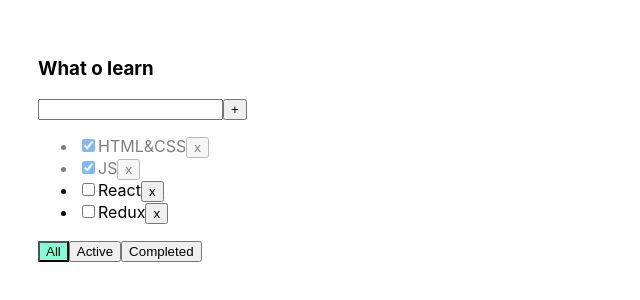
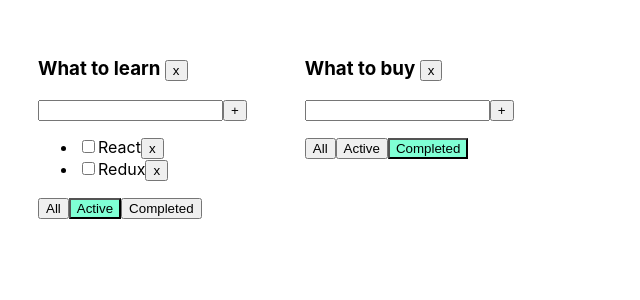
Before and after one commit to ViacheslavChistiakov/ToDoList, a React (Create React App) app: page / in a window 1280 px wide. Shown: the top 300 px of the page, without its empty margins (0-640 px from the left). Built offline with nearby package versions, Linux system fonts and the light colour scheme.

Commit message:
destruction

```diff
--- a/src/App.tsx
+++ b/src/App.tsx
@@ -4,67 +4,113 @@
 import { v1 } from 'uuid';
 
 export type FillterValuesType = 'all' | 'completed' | 'active'
+type toDoListType = {
+  id: string,
+  title:string,
+  filter: FillterValuesType
+
+}
 
 function App() {
 
 
-  let [tasks, setTasks] = useState<Array<TaskType>>([
-    { id: v1(), title: 'HTML&CSS', isDone: true },
-    { id: v1(), title: 'JS', isDone: true },
-    { id: v1(), title: 'React', isDone: false },
-    { id: v1(), title: 'Redux', isDone: false },
-  ]);
-  console.log(tasks);
 
-  let [filter, setFilter] = useState<FillterValuesType>('all')
-
-
-  function addTask(title: string) {
+  function addTask(title: string, toDoListId:string) {
     let newTask = { id: v1(), title: title, isDone: false }
+    let tasks = tasksObj[toDoListId]
     let newTasks = [newTask, ...tasks]
-    setTasks(newTasks);
+    tasksObj[toDoListId] = newTasks
+    setTasks({...tasksObj });
   }
 
 
-  function changeStatus(taskId: string, isDone: boolean) {
+  function changeStatus(taskId: string, isDone: boolean, toDoListId: string) {
+   let tasks = tasksObj[toDoListId]
    let task =  tasks.find(t =>  t.id === taskId)
    if(task){
     task.isDone = !task.isDone
+    setTasks(  {...tasksObj} )
    }
-   setTasks( [ ...tasks ])
+
 
   }
 
 
-  function removeTask(id: string) {
+  function removeTask(id: string, toDoListId: string) {
+   let tasks = tasksObj[toDoListId]
    let filteredTasks = tasks.filter( t =>  t.id !== id)
-   setTasks(filteredTasks)
+   tasksObj[toDoListId] = filteredTasks
+   setTasks({...tasksObj})
   }
 
-  function changeFilter (value: FillterValuesType) {
-    setFilter(value);
+  function changeFilter (value: FillterValuesType, toDoListId: string) {
+      let toDoList = toDoLists.find(tl => tl.id === toDoListId)
+      if(toDoList){
+        toDoList.filter = value;
+        setToDoList([...toDoLists])
+      }
   }
 
-  let tasksForTodoList = tasks;
-  if (filter === 'completed'){
-    tasksForTodoList = tasks.filter(t => t.isDone === true);
-  }
-  if (filter === 'active'){
-    tasksForTodoList = tasks.filter(t => t.isDone === false);
-  }
+ let toDoList1 = v1();
+ let toDoList2 = v1();
+
+ let [toDoLists, setToDoList] = useState<Array<toDoListType>>([
+   { id: toDoList1, title: "What to learn", filter: "active"},
+   { id: toDoList2, title: "What to buy", filter: "completed"}
+ ])
+
+
+let removeToDoList = (toDoListId: string) => {
+  let filteredToDoList = toDoLists.filter(tl => tl.id !== toDoListId)
+  setToDoList(filteredToDoList);
+  delete tasksObj[toDoListId]
+  setTasks({...tasksObj})
+}
+
+
+ let [tasksObj, setTasks] = useState({
+    [toDoList1]: [
+      { id: v1(), title: 'HTML&CSS', isDone: true },
+      { id: v1(), title: 'JS', isDone: true },
+      { id: v1(), title: 'React', isDone: false },
+      { id: v1(), title: 'Redux', isDone: false },
+    ],
+    [toDoList2]: [
+      { id: v1(), title: 'Book', isDone: false },
+      { id: v1(), title: 'Milk', isDone: false },
+    ]
+ });
 
 
   return (
     <div className="App">
-      <TodoList title='What o learn'
-                  tasks={tasksForTodoList}
-                  removeTask={removeTask}
-                  changeFilter={changeFilter}
-                  addTask={addTask}
-                  changeTaskStatus={changeStatus}
-                  filter={filter}
+      {
+        toDoLists.map((tl) => {
+          let tasksForTodoList = tasksObj[tl.id];
+          if (tl.filter === 'completed'){
+            tasksForTodoList = tasksForTodoList.filter(t => t.isDone === true);
+          }
+          if (tl.filter === 'active'){
+            tasksForTodoList = tasksForTodoList.filter(t => t.isDone === false);
+          }
+          return <TodoList
+          key={tl.id}
+          id={tl.id}
+          title={tl.title}
+          tasks={tasksForTodoList}
+          removeTask={removeTask}
+          changeFilter={changeFilter}
+          addTask={addTask}
+          changeTaskStatus={changeStatus}
+          filter={tl.filter}
+          removeToDoList={removeToDoList}
 
-                  />
+          />
+        })
+      }
+
+
+
 
     </div>
   );
--- a/src/components/TodoList.tsx
+++ b/src/components/TodoList.tsx
@@ -10,13 +10,15 @@
 
 
 type PropsType = {
+    id: string
     title: string
     tasks: Array<TaskType>
     filter: FillterValuesType
-    removeTask: (id: string) => void
-    changeFilter: (value: FillterValuesType) => void
-    addTask: (title: string) => void
-    changeTaskStatus: (taskId: string, isDone: boolean) => void
+    removeTask: (id: string,   toDoListId: string) => void
+    changeFilter: (value: FillterValuesType, toDoListId:string) => void
+    addTask: (title: string,   toDoListId: string) => void
+    changeTaskStatus: (taskId: string, isDone: boolean, toDoListId: string) => void
+    removeToDoList: (toDoListId: string) => void
 
 }
 
@@ -31,7 +33,7 @@
   const onKeyPressHundler = (e: KeyboardEvent<HTMLInputElement>) => {
     setError(null);
     if (e.charCode === 13 && title.trim() !== "" ) {
-      props.addTask(title.trim());
+      props.addTask(title.trim(), props.id );
         setTitle("")
     } else {
       setError("Title is required")
@@ -40,7 +42,7 @@
 
   const addTask = () => {
     if(title.trim() !== "") {
-      props.addTask(title.trim());
+      props.addTask(title.trim(), props.id);
       setTitle("")
     } else {
       setError("Title is required")
@@ -48,14 +50,16 @@
 
   }
 
-  const onAllClickHundler = () => props.changeFilter('all');
-  const onActiveClickHundler = () => props.changeFilter('active');
-  const onCompletedClickHundler = () => props.changeFilter('completed');
-
+  const onAllClickHundler = () => props.changeFilter('all', props.id);
+  const onActiveClickHundler = () => props.changeFilter('active', props.id);
+  const onCompletedClickHundler = () => props.changeFilter('completed', props.id);
+  const removeToDoList = () => {
+    props.removeToDoList(props.id)
+  }
 
     return (
       <div>
-        <h3>{props.title}</h3>
+        <h3>{props.title} <button onClick={removeToDoList}>x</button></h3>
         <div>
           <input value={title}
            onChange={onNewTitleChangeHundler}
@@ -69,8 +73,8 @@
         <ul>
           {
             props.tasks.map(t => {
-              const onRemoveHundler =  () => { props.removeTask(t.id) }
-              const onChangeHundler = (e:ChangeEvent<HTMLInputElement> ) => { props.changeTaskStatus(t.id, e.currentTarget.checked) }
+              const onRemoveHundler =  () => { props.removeTask(t.id, props.id )}
+              const onChangeHundler = (e:ChangeEvent<HTMLInputElement> ) => { props.changeTaskStatus(t.id, e.currentTarget.checked, props.id ) }
               return <li className={t.isDone ? "is-done" : ""} key={t.id}>
                 <input type="checkbox"
                     onChange={onChangeHundler}
```
